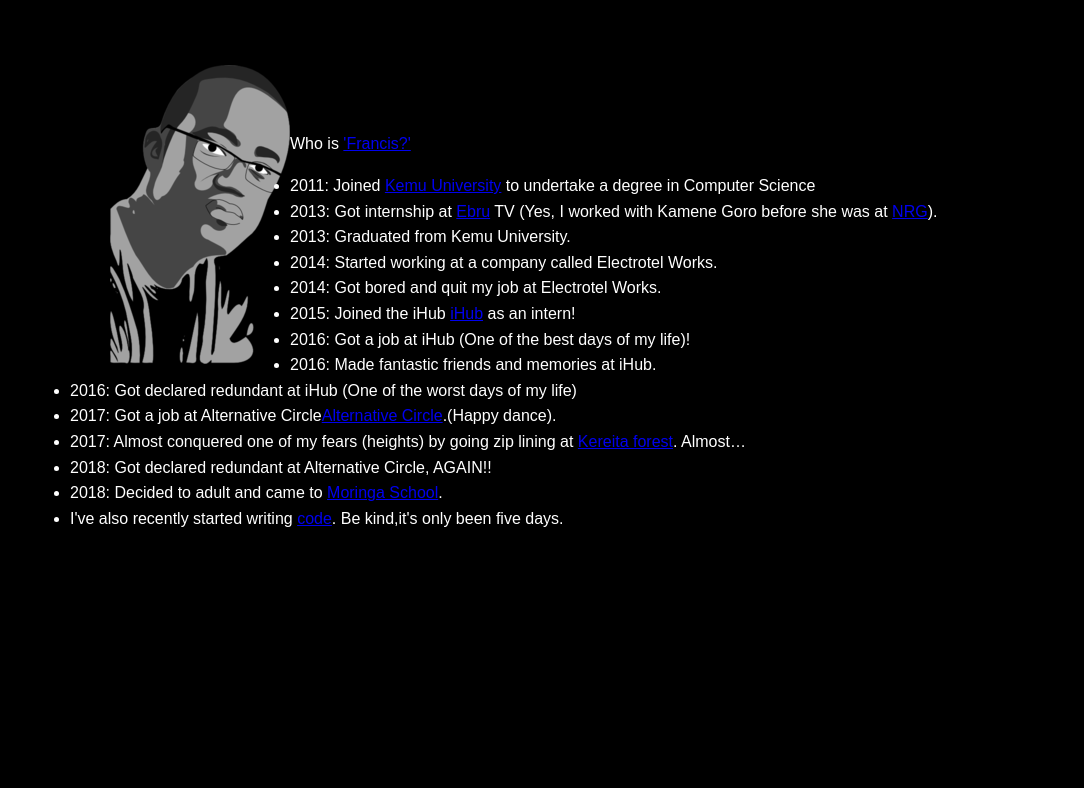
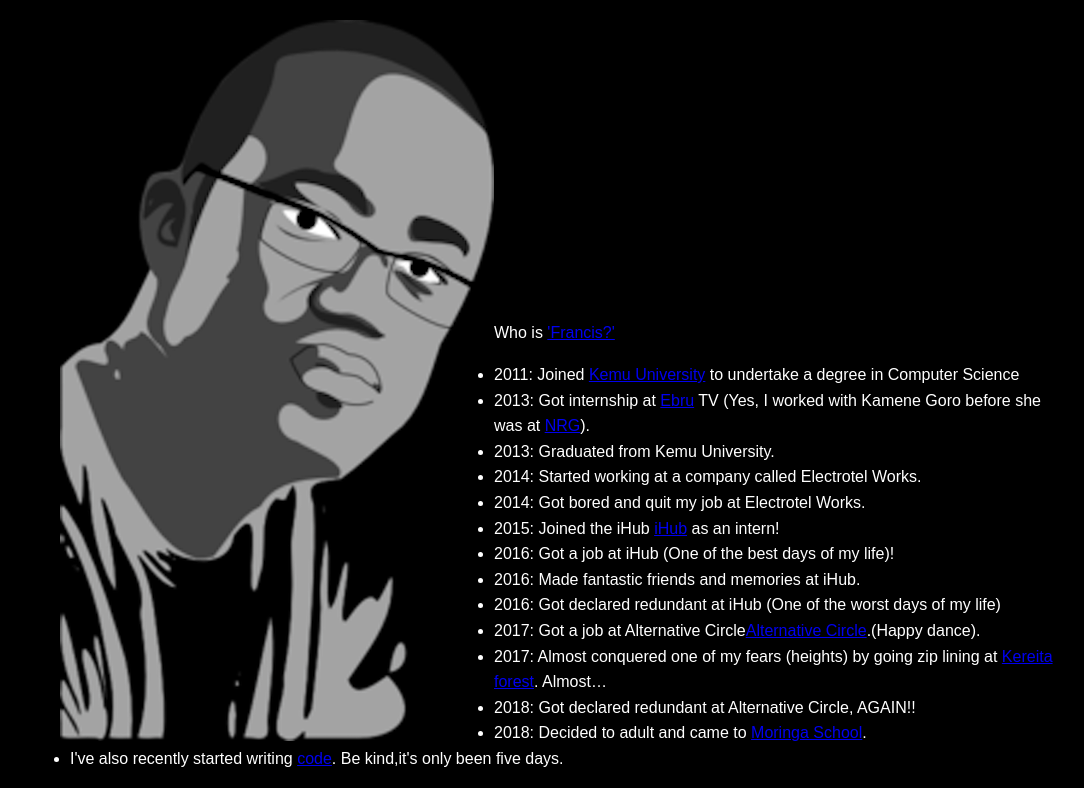
Before and after one commit to Njarif/My-portfolio, a plain HTML site: page index.html in a window 1280 px wide. Shown: the part 53-841 px from the top of the page, without its empty margins (98-1182 px from the left). Before the commit the page ends 800 px from the top, so only its background shows below. Drawn offline with Linux system fonts and the light colour scheme.

Commit message:
changede image size and css

```diff
--- a/css/styles.css
+++ b/css/styles.css
@@ -5,18 +5,25 @@ body{
   font-size:16px;
   font: normal Arial, Helvetica, sans-serif;
 
+
   line-height: 1.6em;
   margin: 0;
 }
 .content{
   width: 80%;
   margin: auto;
+  font
 }
 .photo{
-    padding-top: 50px;
-    padding-right: 30px;
-    padding-bottom: 50px;
-    padding-left: 80px;
+    padding-top: 5px;
+    padding-right: 10px;
+    padding-bottom: 100px;
+    padding-left: 0px;
+
+    margin-top: 0px;
+    margin-bottom: 200px;
+    margin-right: 100px;
+    margin-left: 30px;
 }
 img{
   float:left;
--- a/index.html
+++ b/index.html
@@ -7,7 +7,7 @@
   <body>
   <div class="content">
     <h1>Francis Mwangi</h1>
-    <div class="photo"><img src="images/francis.jpg" alt="Animated photo of francis."></div class="photo">
+    <div class="photo"><img src="images/francis3.jpg" alt="Animated photo of francis."></div class="photo">
     <p style="color:#FFFFFF;">Who is <a href="https://twitter.com/Huyufrancis" title="Some say he's a cool guy">'Francis?'</a></p>
     <ul style="color:#FFFFFF;">
       <li>2011: Joined <a href="http://www.kemu.ac.ke">Kemu University</a> to undertake a degree in Computer Science</li>
```
Also changed, not shown: images/Francis.jpg (deleted), images/Francis.png (added), images/Francis2.png (added), images/Francis3.jpg (added), 2 other files.
